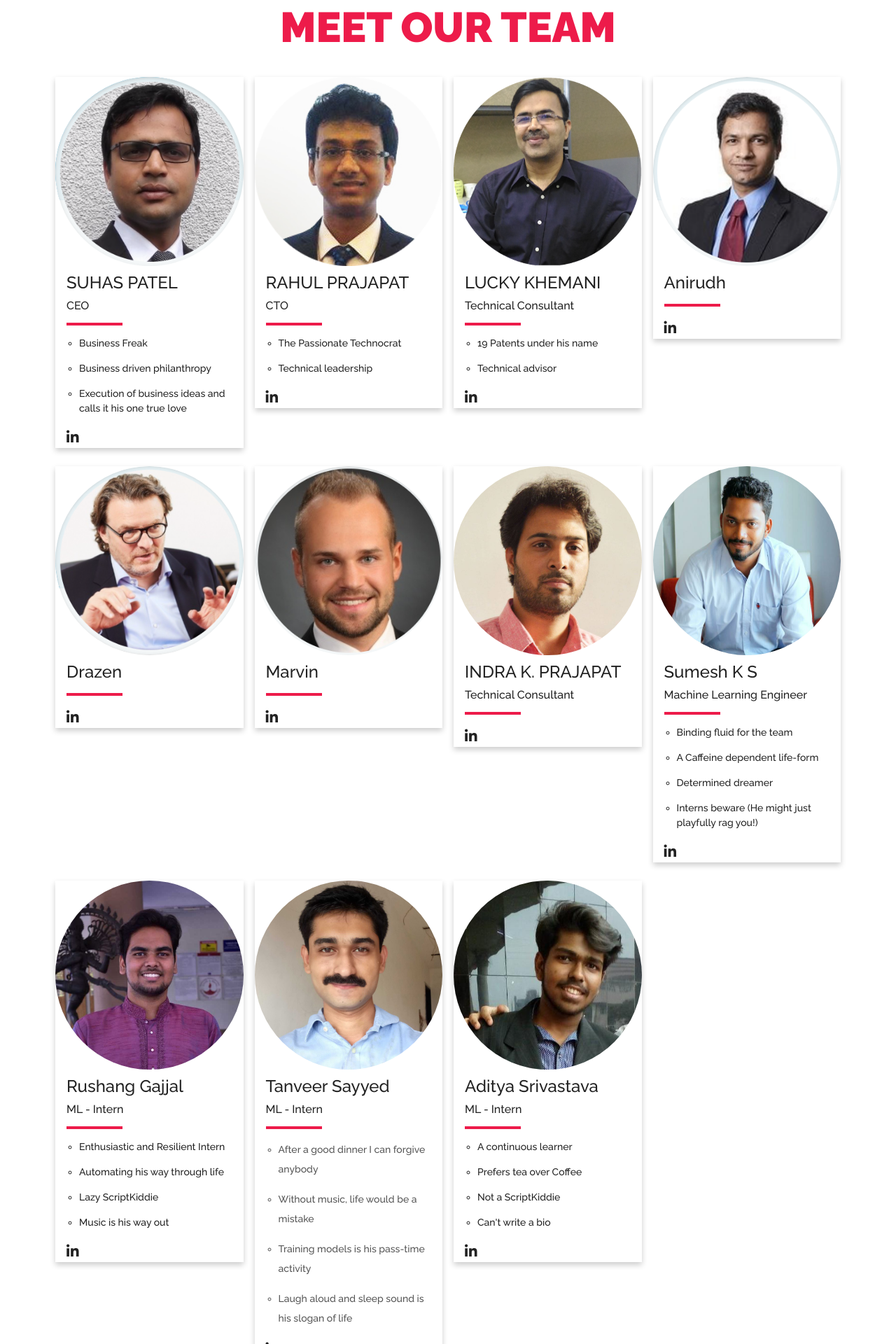
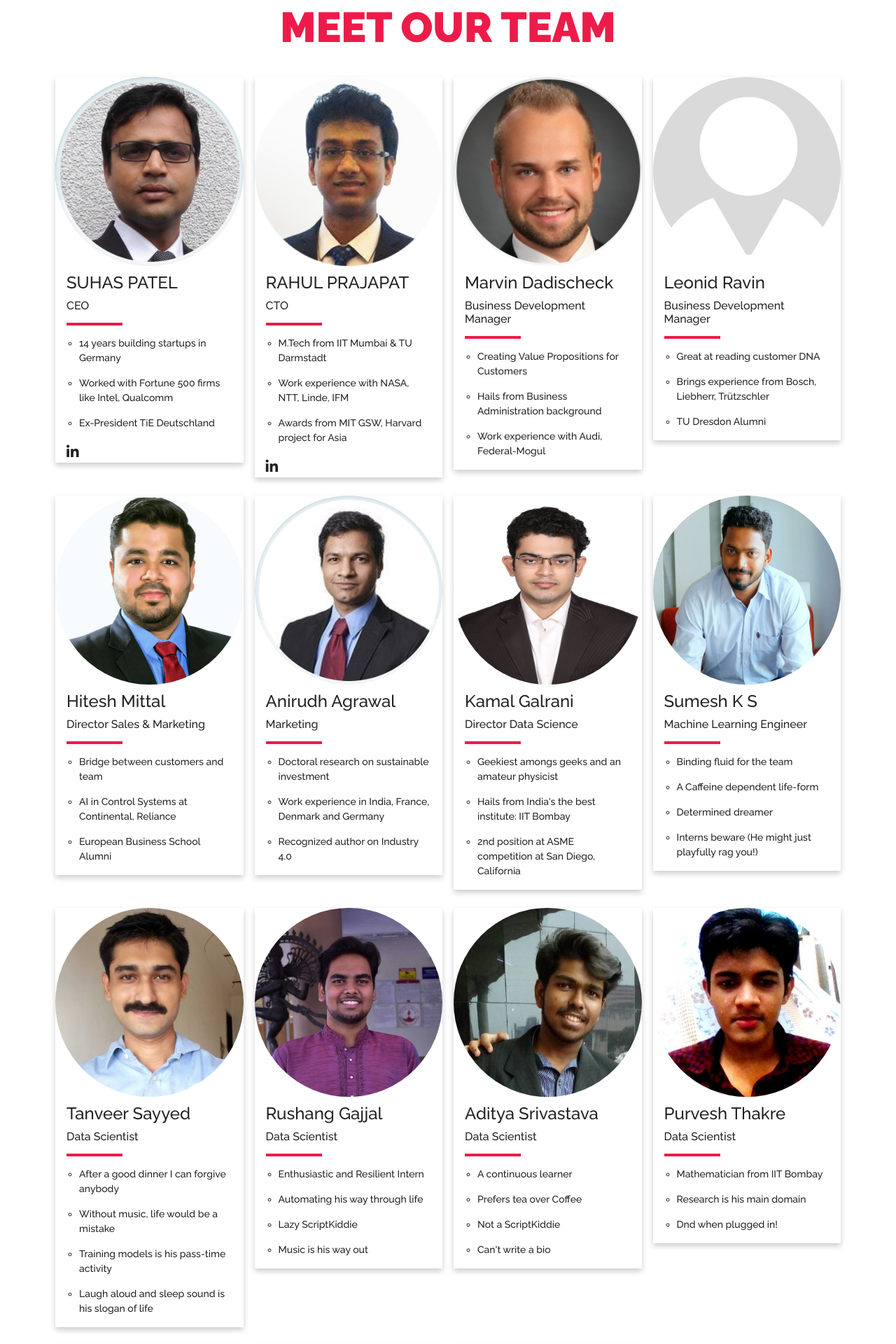
Before and after one commit to tvarit-foggy/tvarit.com, a PHP site: page /about in a window 1280 px wide. Shown: the part 781-2701 px from the top of the page at 70% size. Run offline with PHP 8.4, Linux system fonts and the light colour scheme; some libraries are stand-ins or nearby versions.

Commit message:
update profiles of team members

```diff
--- a/about.php
+++ b/about.php
@@ -285,9 +285,9 @@
                             <div class="short-line-team bg-red"></div>
 
                             <ul class="ul-list">
-                                <li>Business Freak</li>
-                                <li>Business driven philanthropy</li>
-                                <li>Execution of business ideas and calls it his one true love</li>
+                                <li>14 years building startups in Germany</li>
+                                <li> Worked with Fortune 500 firms like Intel, Qualcomm</li>
+                                <li> Ex-President TiE Deutschland</li>
                                 <!-- <li>Makes them smarter using our AI Software</li> -->
                             </ul>
                             <div class="social-icon">
@@ -308,9 +308,9 @@
                             <div class="short-line-team bg-red"></div>
 
                             <ul class="ul-list">
-                                <li>The Passionate Technocrat</li>
-                                <li>Technical leadership</li>
-                                <!-- <li>Makes them smarter using our AI Software</li> -->
+                                <li>M.Tech from IIT Mumbai & TU Darmstadt</li>
+                                <li>Work experience with NASA, NTT, Linde, IFM</li>
+                                <li> Awards from MIT GSW, Harvard project for Asia</li>
                             </ul>
                             <div class="social-icon">
 
@@ -322,6 +322,66 @@
                 </div>
                 <div class="column">
                     <div class="card">
+                        <img src="img/marvin_circle.png" alt="Marvin" style="width:100%; height:270px; border-radius: 50%;">
+                        <div class="container">
+                            <h4 class="title title-name"> Marvin Dadischeck</h4>
+                            <h6 class="title">Business Development Manager</h6>
+                            <div class="short-line-team bg-red"></div>
+                            <ul class="ul-list">
+                               <li> Creating Value Propositions for Customers</li>
+                               <li>Hails from Business Administration background</li>
+                               <li>Work experience with Audi, Federal-Mogul</li>
+                            </ul>
+                            <div class="social-icon">
+
+                            </div>
+                        </div>
+
+                    </div>
+
+                </div>
+                <div class="column">
+                    <div class="card">
+                        <img src="img/default.jpg" alt="Leonid" style="width:100%; height:270px; border-radius: 50%;">
+                        <div class="container">
+                            <h4 class="title title-name"> Leonid Ravin</h4>
+                            <h6 class="title">Business Development Manager</h6>
+                            <div class="short-line-team bg-red"></div>
+                            <ul class="ul-list">
+                               <li> Great at reading customer DNA</li>
+                               <li>Brings experience from Bosch, Liebherr, Trützschler  </li>
+                               <li> TU Dresdon Alumni</li>
+                            </ul>
+                            <div class="social-icon">
+
+                            </div>
+                        </div>
+
+                    </div>
+
+                </div>
+                <div class="column">
+                    <div class="card">
+                        <img src="img/hitesh.jpeg" alt="Drazen" style="width:100%; height:270px; border-radius: 50%;">
+                        <div class="container">
+                            <h4 class="title title-name"> Hitesh Mittal</h4>
+                            <h6 class="title"> Director Sales & Marketing</h6>
+                            <div class="short-line-team bg-red"></div>
+                            <ul class="ul-list">
+                               <li>Bridge between customers and team</li>
+                               <li>AI in Control Systems at Continental, Reliance</li>
+                               <li>European Business School Alumni</li>
+                            </ul>
+                            <div class="social-icon">
+
+                            </div>
+                        </div>
+
+                    </div>
+
+                </div>
+                <!-- <div class="column">
+                    <div class="card">
                         <img src="img/lucky.png" alt="Lucky" style="width:100%; height:270px; border-radius:50px;">
                         <div class="container">
                             <h4 class="title title-name"> LUCKY KHEMANI</h4>
@@ -330,8 +390,7 @@
                             <ul class="ul-list">
                                 <li>19 Patents under his name</li>
                                 <li>Technical advisor </li>
-                                <!-- <li>Makes them smarter using our AI Software</li> -->
-                            </ul>
+                             </ul>
                             <div class="social-icon">
                                 <a href="https://www.linkedin.com/in/lucky-khemani-57b5006" target="blank"><i
                                         class="fab fa-linkedin-in"></i></a>
@@ -342,83 +401,50 @@
 
                     </div>
 
-                </div>
+                </div> -->
                 <div class="column">
                     <div class="card">
                         <img src="img/anirudh_circle.png" alt="Anirudh" style="width:100%; height:270px; border-radius: 50%;">
                         <div class="container">
-                            <h4 class="title title-name"> Anirudh</h4>
-                            <h6 class="title"></h6>
+                            <h4 class="title title-name"> Anirudh Agrawal</h4>
+                            <h6 class="title">Marketing</h6>
                             <div class="short-line-team bg-red"></div>
                             <ul class="ul-list">
-
+                               <li>Doctoral research on sustainable investment</li>
+                               <li>Work experience in India, France, Denmark and Germany</li>
+                               <li> Recognized author on Industry 4.0</li>
                             </ul>
                             <div class="social-icon">
-                                <a href="" target="blank"><i
-                                        class="fab fa-linkedin-in"></i></a>
+
                             </div>
                         </div>
 
                     </div>
 
                 </div>
+
+
                 <div class="column">
                     <div class="card">
-                        <img src="img/drazen_circle.png" alt="Drazen" style="width:100%; height:270px; border-radius: 50%;">
+                        <img src="img/kamal.JPG" alt="Drazen" style="width:100%; height:270px; border-radius: 50%;">
                         <div class="container">
-                            <h4 class="title title-name"> Drazen</h4>
-                            <h6 class="title"></h6>
+                            <h4 class="title title-name"> Kamal Galrani</h4>
+                            <h6 class="title"> Director Data Science</h6>
                             <div class="short-line-team bg-red"></div>
                             <ul class="ul-list">
-
+                               <li>Geekiest amongs geeks and an amateur physicist</li>
+                               <li>Hails from India's the best institute: IIT Bombay</li>
+                               <li>2nd position at ASME competition at San Diego, California</li>
                             </ul>
                             <div class="social-icon">
-                                <a href="" target="blank"><i
-                                        class="fab fa-linkedin-in"></i></a>
+
                             </div>
                         </div>
 
                     </div>
 
                 </div>
-                <div class="column">
-                    <div class="card">
-                        <img src="img/marvin_circle.png" alt="Marvin" style="width:100%; height:270px; border-radius: 50%;">
-                        <div class="container">
-                            <h4 class="title title-name"> Marvin</h4>
-                            <h6 class="title"></h6>
-                            <div class="short-line-team bg-red"></div>
-                            <ul class="ul-list">
 
-                            </ul>
-                            <div class="social-icon">
-                                <a href="" target="blank"><i
-                                        class="fab fa-linkedin-in"></i></a>
-                            </div>
-                        </div>
-
-                    </div>
-
-                </div>
-                <div class="column">
-                    <div class="card">
-                        <img src="img/indra.jpg" alt="Indra" style="width:100%; height:270px; border-radius: 50%;">
-                        <div class="container">
-                            <h4 class="title title-name"> INDRA K. PRAJAPAT</h4>
-                            <h6 class="title">Technical Consultant  </h6>
-                            <div class="short-line-team bg-red"></div>
-                            <ul class="ul-list">
-
-                            </ul>
-                            <div class="social-icon">
-                                <a href="https://in.linkedin.com/in/indrakumarprajapat" target="blank"><i
-                                        class="fab fa-linkedin-in"></i></a>
-                            </div>
-                        </div>
-
-                    </div>
-
-                </div>
                 <div class="column">
                     <div class="card">
                         <img src="img/sumesh.png" alt="Sumesh" style="width:100%; height:270px; border-radius: 50%;">
@@ -433,8 +459,7 @@
                                 <li>Interns beware (He might just playfully rag you!)</li>
                             </ul>
                             <div class="social-icon">
-                                <a href="https://www.linkedin.com/in/sumeshkannathuparambil/" target="blank"><i
-                                        class="fab fa-linkedin-in"></i></a>
+
                             </div>
                         </div>
 
@@ -444,10 +469,31 @@
 
                 <div class="column">
                     <div class="card">
+                        <img src="img/Tanveer1.jpg" alt="Tanveer" style="width:100%; height:270px; border-radius: 50%;">
+                        <div class="container">
+                            <h4 class="title title-name"> Tanveer Sayyed</h4>
+                            <h6 class="title">Data Scientist</h6>
+                            <div class="short-line-team bg-red"></div>
+                             <ul class="ul-list">
+                                <li> After a good dinner I can forgive anybody</li>
+                                <li> Without music, life would be a mistake</li>
+                                <li> Training models is his pass-time activity</li>
+                                <li> Laugh aloud and sleep sound is his slogan of life</li>
+                            </ul>
+                             <div class="social-icon">
+
+                            </div>
+                        </div>
+
+                    </div>
+
+                </div>
+                <div class="column">
+                    <div class="card">
                         <img src="img/rushang.jpg" alt="Rushang" style="width:100%; height:270px; border-radius: 50%;">
                         <div class="container">
                             <h4 class="title title-name"> Rushang Gajjal</h4>
-                            <h6 class="title">ML - Intern  </h6>
+                            <h6 class="title">Data Scientist</h6>
                             <div class="short-line-team bg-red"></div>
                             <ul class="ul-list">
                                 <li>Enthusiastic and Resilient Intern</li>
@@ -456,32 +502,7 @@
                                 <li>Music is his way out</li>
                             </ul>
                             <div class="social-icon">
-                                <a href="https://www.linkedin.com/in/rusherrg/" target="blank"><i
-                                        class="fab fa-linkedin-in"></i></a>
-                            </div>
-                        </div>
 
-                    </div>
-
-                </div>
-                <div class="column">
-                    <div class="card">
-                        <img src="img/Tanveer1.jpg" alt="Tanveer" style="width:100%; height:270px; border-radius: 50%;">
-                        <div class="container">
-                            <h4 class="title title-name"> Tanveer Sayyed</h4>
-                            <h6 class="title">ML - Intern  </h6>
-                            <div class="short-line-team bg-red"></div>
-                            <div class="text-p" >
-                            <ul class="ul-list">
-                                <li> After a good dinner I can forgive anybody</li>
-                                <li> Without music, life would be a mistake</li>
-                                <li> Training models is his pass-time activity</li>
-                                <li> Laugh aloud and sleep sound is his slogan of life</li>
-                            </ul>
-                            </div>
-                            <div class="social-icon">
-                                <a href="https://www.linkedin.com/in/tanveer-sayyed-739105185/" target="blank"><i
-                                        class="fab fa-linkedin-in"></i></a>
                             </div>
                         </div>
 
@@ -493,7 +514,7 @@
                         <img src="img/Aaditya.jpeg" alt="Aaditya" style="width:100%; height:270px; border-radius: 50%;">
                         <div class="container">
                             <h4 class="title title-name"> Aditya Srivastava</h4>
-                            <h6 class="title">ML - Intern  </h6>
+                            <h6 class="title">Data Scientist </h6>
                             <div class="short-line-team bg-red"></div>
                             <ul class="ul-list">
                                 <li> A continuous learner</li>
@@ -502,8 +523,78 @@
                                 <li> Can't write a bio</li>
                             </ul>
                             <div class="social-icon">
-                                <a href="" target="blank"><i
-                                        class="fab fa-linkedin-in"></i></a>
+
+                            </div>
+                        </div>
+
+                    </div>
+
+                </div>
+                <div class="column">
+                    <div class="card">
+                        <img src="img/purvesh.jpeg" alt="Purvesh" style="width:100%; height:270px; border-radius: 50%;">
+                        <div class="container">
+                            <h4 class="title title-name"> Purvesh Thakre</h4>
+                            <h6 class="title">Data Scientist </h6>
+                            <div class="short-line-team bg-red"></div>
+                            <ul class="ul-list">
+                                <li> Mathematician from IIT Bombay</li>
+                                <li> Research is his main domain</li>
+                                <li> Dnd when plugged in!</li>
+                            </ul>
+                            <div class="social-icon">
+
+                            </div>
+                        </div>
+
+                    </div>
+
+                </div>
+                <div class="column">
+                    <div class="card">
+                        <img src="img/indra.jpg" alt="Indra" style="width:100%; height:270px; border-radius: 50%;">
+                        <div class="container">
+                            <h4 class="title title-name"> INDRA K. PRAJAPAT</h4>
+                            <h6 class="title">Full Stack Developer</h6>
+                            <div class="short-line-team bg-red"></div>
+                            <ul class="ul-list">
+                            </ul>
+                            <div class="social-icon">
+
+                            </div>
+                        </div>
+
+                    </div>
+
+                </div>
+                <div class="column">
+                    <div class="card">
+                        <img src="img/default.jpg" alt="Mohit" style="width:100%; height:270px; border-radius: 50%;">
+                        <div class="container">
+                            <h4 class="title title-name"> Mohit Purbia</h4>
+                            <h6 class="title">Full Stack Developer</h6>
+                            <div class="short-line-team bg-red"></div>
+                            <ul class="ul-list">
+                            </ul>
+                            <div class="social-icon">
+
+                            </div>
+                        </div>
+
+                    </div>
+
+                </div>
+                <div class="column">
+                    <div class="card">
+                        <img src="img/default.jpg" alt="Naresh" style="width:100%; height:270px; border-radius: 50%;">
+                        <div class="container">
+                            <h4 class="title title-name"> Naresh Yadav</h4>
+                            <h6 class="title">Graphic Designer</h6>
+                            <div class="short-line-team bg-red"></div>
+                            <ul class="ul-list">
+                            </ul>
+                            <div class="social-icon">
+
                             </div>
                         </div>
 
```
Also changed, not shown: img/default.jpg (added), img/hitesh.jpeg (added), img/kamal.JPG (added), img/purvesh.jpeg (added).
